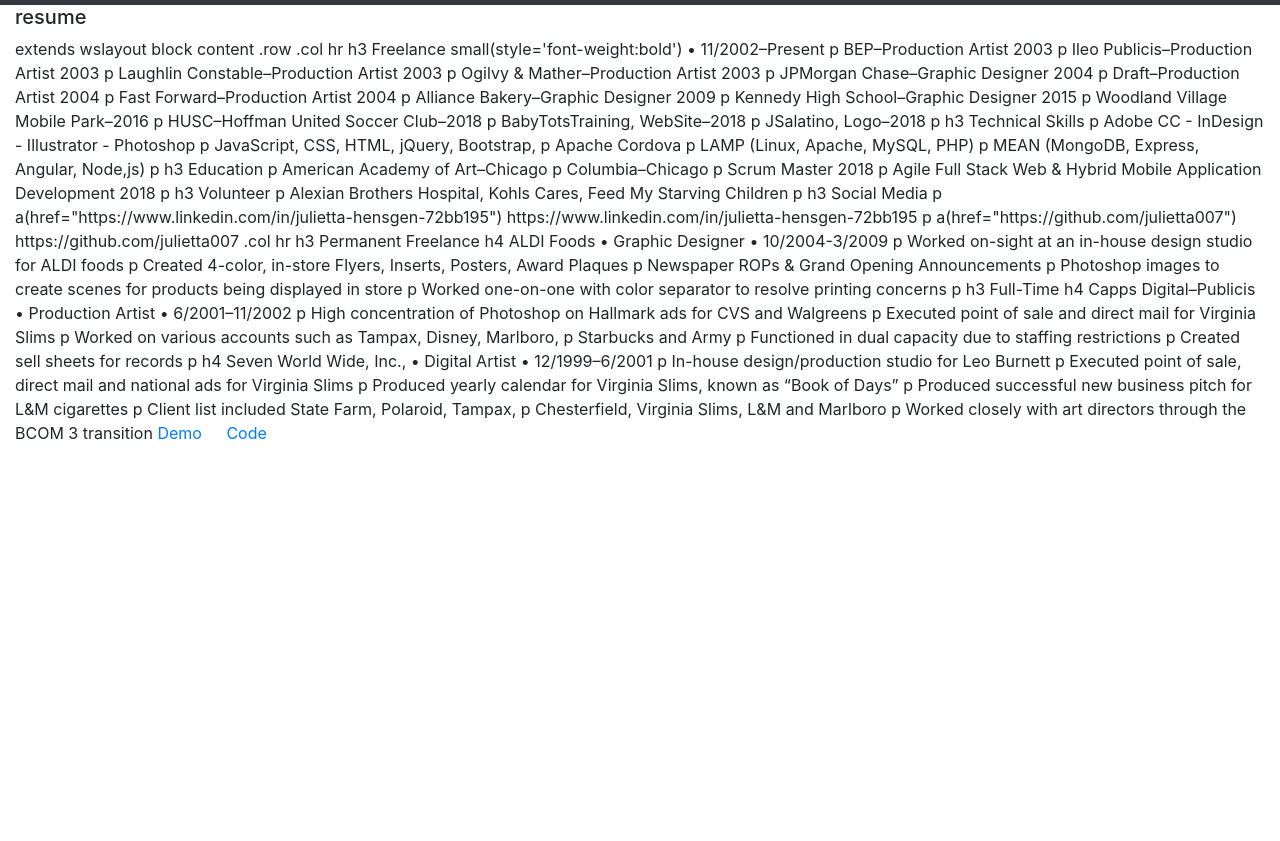
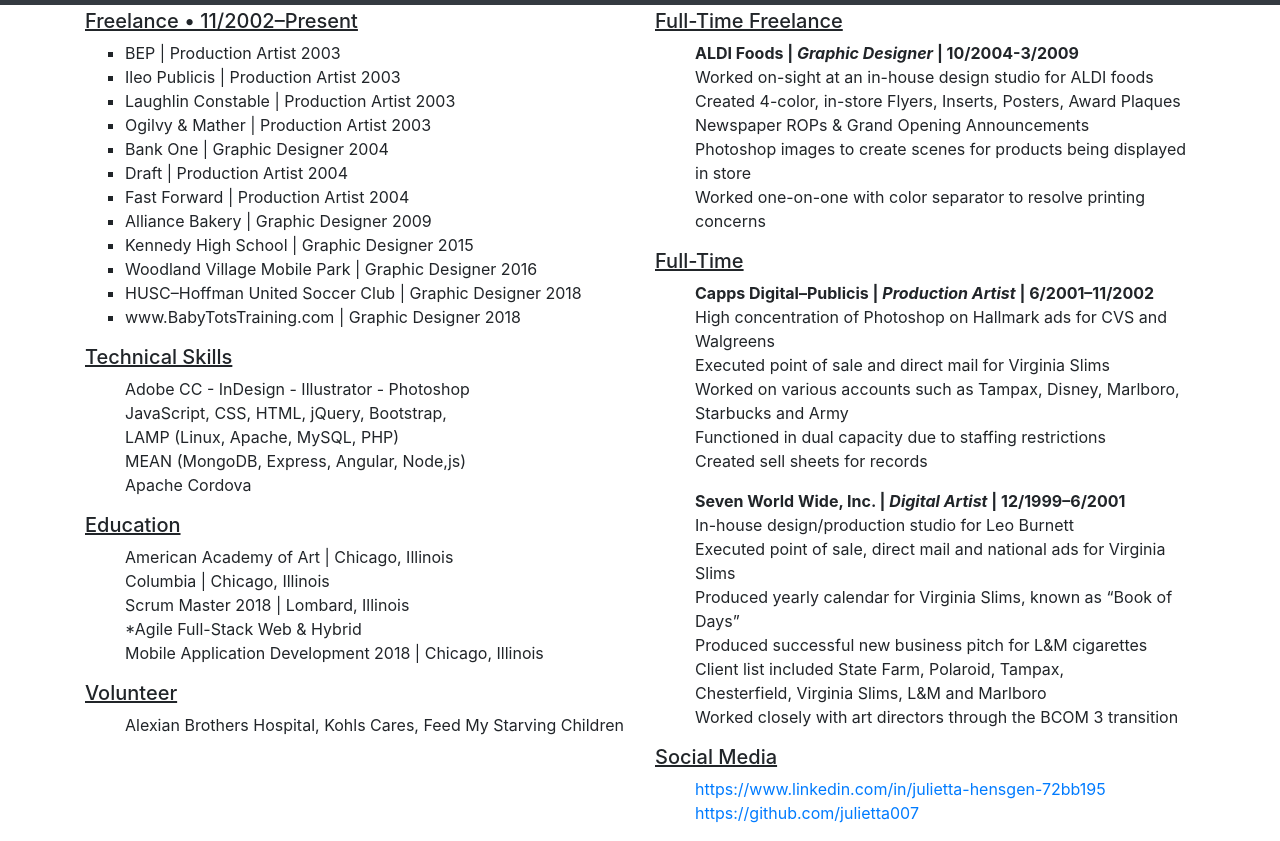
Before and after one commit to julietta007/julietta007.github.io, a plain HTML site: page resume.html in a window 1280 px wide. Shown: the part 51-892 px from the top of the page. Before the commit the page ends 800 px from the top, so only its background shows below. Drawn offline with nearby package versions, Linux system fonts and the light colour scheme.

Commit message:
Connecting development page to design page.

```diff
--- a/index.css
+++ b/index.css
@@ -1,4 +1,28 @@
-.row {display: inline;}
-.col {display: inline;}
+/*row {display: inline;}
+.col {.display: inline;}
 .card {display: inline;}
-.card-body {display: inline;}
+.card-body {display: inline;}*/
+div.a {
+    line-height: 10px;
+}
+.jumbotron {text-align: center; padding: 6rem 0 1rem !important;}
+
+ul.squares {
+    list-style-type: square;
+  }
+
+  ul.nobullets {
+    list-style-type: none;
+  }
+
+  ul.headline5 {
+    list-style-type: none;
+    margin: 0;
+    padding: 2;
+  }
+
+  main{margin-top: 60px;}
+
+  .contact {
+      padding-top: 55px;
+  }
--- a/resume.html
+++ b/resume.html
@@ -8,7 +8,9 @@
     <!-- Bootstrap CSS -->
     <link rel="stylesheet" href="https://stackpath.bootstrapcdn.com/bootstrap/4.1.1/css/bootstrap.min.css" integrity="sha384-WskhaSGFgHYWDcbwN70/dfYBj47jz9qbsMId/iRN3ewGhXQFZCSftd1LZCfmhktB" crossorigin="anonymous">
 
-    <title>Hello, world!</title>
+    <link rel="stylesheet" type="text/css" href="index.css">
+
+    <title>Resume</title>
   </head>
   <body>
         <nav class="navbar navbar-expand-md navbar-dark fixed-top bg-dark">
@@ -16,6 +18,7 @@
                 <button class="navbar-toggler" type="button" data-toggle="collapse" data-target="#navbarsExampleDefault" aria-controls="navbarsExampleDefault" aria-expanded="false" aria-label="Toggle navigation">
                   <span class="navbar-toggler-icon"></span>
                 </button>
+
 
                 <div class="collapse navbar-collapse" id="navbarsExampleDefault">
                   <ul class="navbar-nav ml-auto">
@@ -30,95 +33,89 @@
                     </li>
                   </ul>
                 </div>
-              </nav>
+          </nav>
+<main class="container">
+<div class="row">
+<div class="col">
 
-    <h1>Developers Corner!</h1>
+      <h5><u>Freelance  • 11/2002–Present</h5></u>
+      <ul class="squares">
+        <li>BEP | Production Artist 2003</li>
+        <li>Ileo Publicis | Production Artist 2003</li>
+        <li>Laughlin Constable | Production Artist 2003</li>
+        <li>Ogilvy & Mather | Production Artist 2003</li>
+        <li>Bank One | Graphic Designer 2004</li>
+        <li>Draft | Production Artist 2004</li>
+        <li>Fast Forward | Production Artist 2004</li>
+        <li>Alliance Bakery | Graphic Designer 2009</li>
+        <li>Kennedy High School | Graphic Designer 2015</li>
+        <li>Woodland Village Mobile Park | Graphic Designer 2016</li>
+        <li>HUSC–Hoffman United Soccer Club | Graphic Designer 2018</li>
+        <li>www.BabyTotsTraining.com | Graphic Designer 2018</li>
+      </ul>
+      <h5><u>Technical Skills</h5></u>
+      <ul class="nobullets">
+        <li>Adobe CC - InDesign - Illustrator - Photoshop</li>
+        <li>JavaScript, CSS, HTML, jQuery, Bootstrap,</li>
+        <li>LAMP (Linux, Apache, MySQL, PHP)</li>
+        <li>MEAN (MongoDB, Express, Angular, Node,js)</li>
+        <li>Apache Cordova</li>
+      </ul>
 
-      <div class="col">
-                  <h5>resume</h5>
+      <h5><u>Education</h5></u>
+      <ul class="nobullets">
+        <li>American Academy of Art | Chicago, Illinois</li>
+        <li>Columbia | Chicago, Illinois</li>
+        <li>Scrum Master 2018 | Lombard, Illinois</li>
+        <li>*Agile Full-Stack Web & Hybrid </li>
+          <li>Mobile Application Development 2018 | Chicago, Illinois</li>
+      </ul>
 
-                  extends wslayout
+      <h5><u>Volunteer</h5></u>
+      <ul class="nobullets">
+        <li>Alexian Brothers Hospital, Kohls Cares, Feed My Starving Children</li>
+      </ul>
+</div>
 
-block content
+<div class="col">
 
-  .row
-    .col
-      hr
-      h3 Freelance
-        small(style='font-weight:bold')  • 11/2002–Present
-      p BEP–Production Artist 2003
-      p Ileo Publicis–Production Artist 2003
-      p Laughlin Constable–Production Artist 2003
-      p Ogilvy & Mather–Production Artist 2003
-      p JPMorgan Chase–Graphic Designer 2004
-      p Draft–Production Artist 2004
-      p Fast Forward–Production Artist 2004
-      p Alliance Bakery–Graphic Designer 2009
-      p Kennedy High School–Graphic Designer 2015
-      p Woodland Village Mobile Park–2016
-      p HUSC–Hoffman United Soccer Club–2018
-      p BabyTotsTraining, WebSite–2018
-      p JSalatino, Logo–2018
+     <h5><u>Full-Time Freelance</h5></u>
+     <ul class="nobullets">
+      <li><strong>ALDI Foods | <i>Graphic Designer</i> | 10/2004-3/2009</strong></li>
+      <li>Worked on-sight at an in-house design studio for ALDI foods</li>
+      <li>Created 4-color, in-store Flyers, Inserts, Posters, Award Plaques</li>
+      <li>Newspaper ROPs & Grand Opening Announcements</li>
+      <li>Photoshop images to create scenes for products being displayed in store</li>
+      <li>Worked one-on-one with color separator to resolve printing concerns</li>
+    </ul>
 
-      p
-      h3 Technical Skills
-      p Adobe CC - InDesign - Illustrator - Photoshop
-      p JavaScript, CSS, HTML, jQuery, Bootstrap,
-      p Apache Cordova
-      p LAMP (Linux, Apache, MySQL, PHP)
-      p MEAN (MongoDB, Express, Angular, Node,js)
-      p
-      h3 Education
-      p American Academy of Art–Chicago
-      p Columbia–Chicago
-      p Scrum Master 2018
-      p Agile Full Stack Web & Hybrid Mobile Application Development 2018
-      p
-      h3 Volunteer
-      p Alexian Brothers Hospital, Kohls Cares, Feed My Starving Children
-      p
-      h3 Social Media
-      p
-       a(href="https://www.linkedin.com/in/julietta-hensgen-72bb195") https://www.linkedin.com/in/julietta-hensgen-72bb195
-       p
-       a(href="https://github.com/julietta007") https://github.com/julietta007
-    .col
-      hr
-      h3 Permanent Freelance
-      h4 ALDI Foods • Graphic Designer • 10/2004-3/2009
-      p Worked on-sight at an in-house design studio for ALDI foods
-      p Created 4-color, in-store Flyers, Inserts, Posters, Award Plaques
-      p Newspaper ROPs & Grand Opening Announcements
-      p Photoshop images to create scenes for products being displayed in store
-      p Worked one-on-one with color separator to resolve printing concerns
-      p
-      h3 Full-Time
-      h4 Capps Digital–Publicis • Production Artist • 6/2001–11/2002
-      p High concentration of Photoshop on Hallmark ads for CVS and Walgreens
-      p Executed point of sale and direct mail for Virginia Slims
-      p Worked on various accounts such as Tampax, Disney, Marlboro,
-      p Starbucks and Army
-      p Functioned in dual capacity due to staffing restrictions
-      p Created sell sheets for records
-      p
-      h4 Seven World Wide, Inc., • Digital Artist • 12/1999–6/2001
-      p In-house design/production studio for Leo Burnett
-      p Executed point of sale, direct mail and national ads for Virginia Slims
-      p Produced yearly calendar for Virginia Slims, known as “Book of Days”
-      p Produced successful new business pitch for L&M cigarettes
-      p Client list included State Farm, Polaroid, Tampax,
-      p Chesterfield, Virginia Slims, L&M and Marlboro
-      p Worked closely with art directors through the BCOM 3 transition
+    <h5><u>Full-Time</h5></u>
+    <ul class="nobullets">
+      <li><strong>Capps Digital–Publicis | <i>Production Artist</i> | 6/2001–11/2002</strong>
+      <li>High concentration of Photoshop on Hallmark ads for CVS and Walgreens</li>
+      <li>Executed point of sale and direct mail for Virginia Slims</li>
+      <li>Worked on various accounts such as Tampax, Disney, Marlboro,</li>
+      <li>Starbucks and Army</li>
+      <li>Functioned in dual capacity due to staffing restrictions</li>
+      <li>Created sell sheets for records</li></ul>
 
-                  <a href="ionic-cms" class="card-link">Demo</a>
-                  <a href="https://github.com/julietta007/ionic-cms" class="card-link">Code</a>
+      <ul class="nobullets">
+          <li><strong>Seven World Wide, Inc. | <i>Digital Artist</i> | 12/1999–6/2001</strong></li>
+      <li>In-house design/production studio for Leo Burnett</li>
+      <li>Executed point of sale, direct mail and national ads for Virginia Slims</li>
+      <li>Produced yearly calendar for Virginia Slims, known as “Book of Days”</li>
+      <li>Produced successful new business pitch for L&M cigarettes</li>
+      <li>Client list included State Farm, Polaroid, Tampax,</li>
+      <li>Chesterfield, Virginia Slims, L&M and Marlboro</li>
+      <li>Worked closely with art directors through the BCOM 3 transition</li></ul>
 
-              </div>
-          </div>
-      </div>
-      <div class="col"></div>&nbsp;</div>
-      <div class="col"></div>&nbsp;</div>
-  </div>
+
+    <h5><u>Social Media</h5></u>
+    <ul class="nobullets">
+
+      <a href="https://www.linkedin.com/in/julietta-hensgen-72bb195"> https://www.linkedin.com/in/julietta-hensgen-72bb195</a>
+      <p><a href="https://github.com/julietta007"> https://github.com/julietta007</a></p>      </div>
+</div></ul>
 </main>
 
     <!-- Optional JavaScript -->
```
Also changed, not shown: contact.html (+33 -1 lines), index.html (+32 -24 lines), 1 other file.
